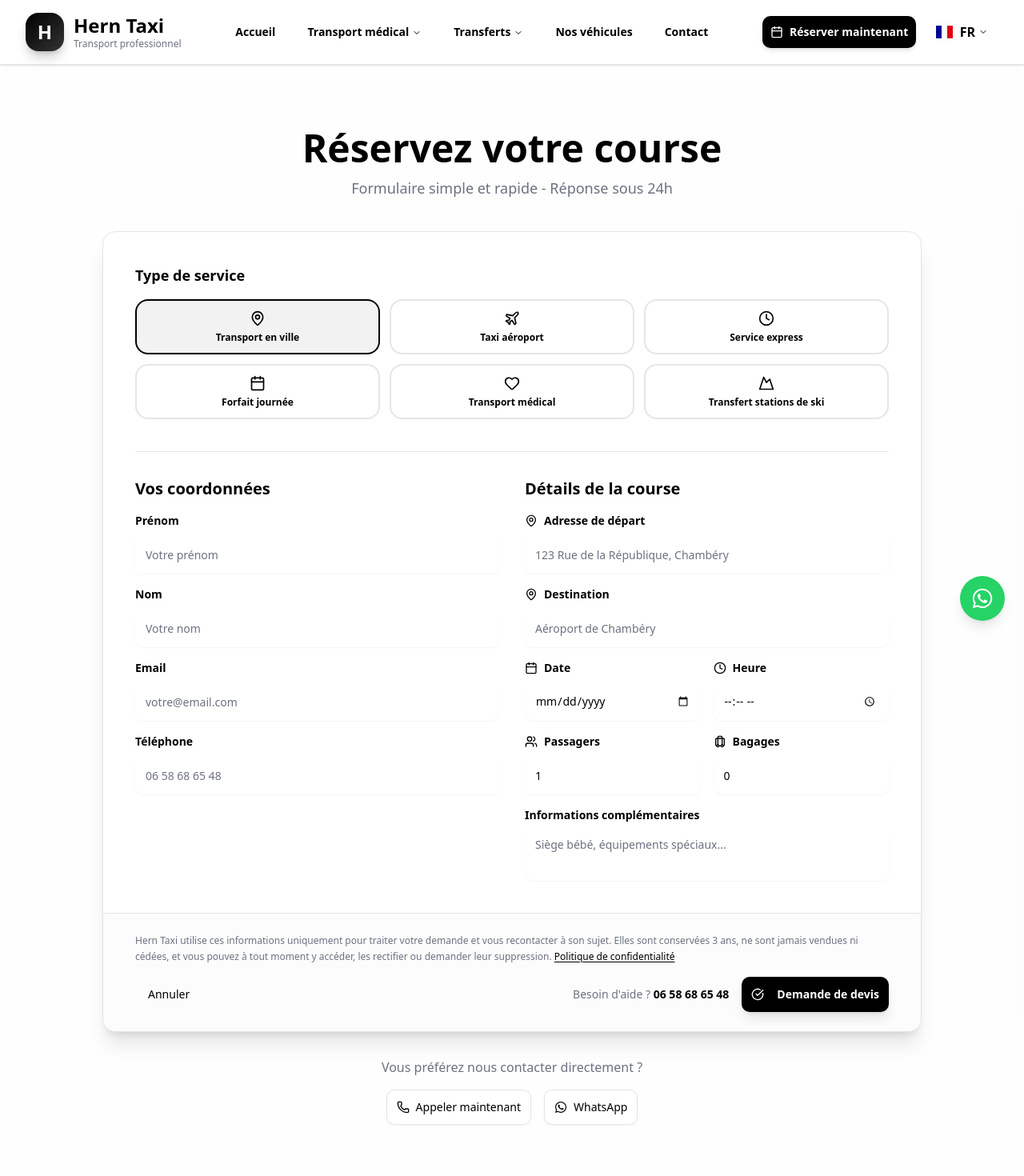
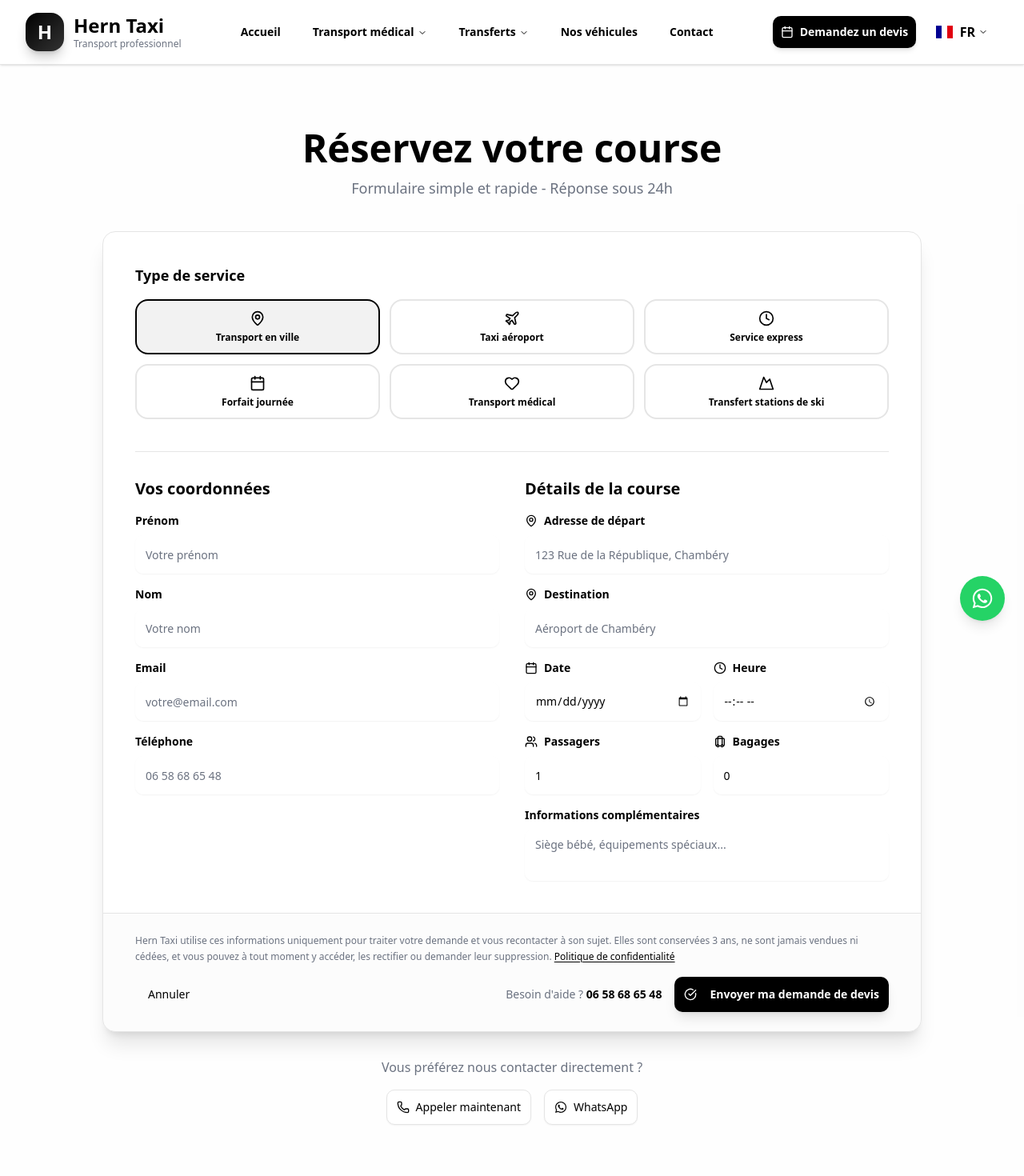
Before and after one commit to Adkhey74/taxi-website, a Next.js app: page /reservation in a window 1280 px wide. Shown: the top 1470 px of the page at 80% size. Built offline with nearby package versions, Linux system fonts and the light colour scheme.

Commit message:
Update global styles to ensure buttons are clickable and modify French and English translations for booking and confirmation actions to reflect quote requests.

```diff
--- a/src/app/globals.css
+++ b/src/app/globals.css
@@ -141,6 +141,14 @@
     scroll-behavior: smooth;
   }
 
+  /* Tailwind v4 a retiré cursor: pointer de son preflight : sans cette règle, aucun bouton ne se
+     signale comme cliquable. En couche base, une classe utilitaire (cursor-not-allowed…) garde la main. */
+  button:not(:disabled),
+  [role="button"]:not(:disabled),
+  label[for] {
+    cursor: pointer;
+  }
+
   /* Custom scrollbar */
   ::-webkit-scrollbar {
     width: 10px;
--- a/src/lib/i18n/translations.ts
+++ b/src/lib/i18n/translations.ts
@@ -17,8 +17,8 @@ export const translations = {
       transfersMenuLabel: "Aéroports & stations de ski",
       vehicles: "Nos véhicules",
       zonesContact: "Contact",
-      bookNow: "Réserver maintenant",
-      book: "Réserver",
+      bookNow: "Demandez un devis",
+      book: "Demandez un devis",
     },
     // Footer
     footer: {
@@ -347,8 +347,8 @@ export const translations = {
       flightNumberPlaceholder: "AF 1234",
       notes: "Informations complémentaires",
       notesPlaceholder: "Siège bébé, équipements spéciaux...",
-      confirm: "Demande de devis",
-      submit: "Demande de devis",
+      confirm: "Envoyer ma demande de devis",
+      submit: "Envoyer ma demande de devis",
       privacyNotice: "Hern Taxi utilise ces informations uniquement pour traiter votre demande et vous recontacter à son sujet. Elles sont conservées 3 ans, ne sont jamais vendues ni cédées, et vous pouvez à tout moment y accéder, les rectifier ou demander leur suppression.",
       privacyLink: "Politique de confidentialité",
       submitting: "Envoi en cours...",
@@ -411,8 +411,8 @@ export const translations = {
       transfersMenuLabel: "Airports & ski resorts",
       vehicles: "Our vehicles",
       zonesContact: "Contact",
-      bookNow: "Book now",
-      book: "Book",
+      bookNow: "Request a quote",
+      book: "Request a quote",
     },
     // Footer
     footer: {
@@ -745,7 +745,7 @@ export const translations = {
       flightNumberPlaceholder: "AF 1234",
       notes: "Additional notes",
       notesPlaceholder: "Additional information",
-      confirm: "Quote request",
+      confirm: "Send my quote request",
       submitting: "Submitting...",
       sending: "Sending...",
       cancel: "Cancel",
@@ -757,7 +757,7 @@ export const translations = {
       errorOccurred: "An error occurred",
       description: "Simple and quick form - Response within 24h",
       error: "Error",
-      submit: "Quote request",
+      submit: "Send my quote request",
       privacyNotice: "Hern Taxi uses this information only to process your request and contact you about it. It is kept for 3 years, never sold or shared, and you can access, correct or request deletion of it at any time.",
       privacyLink: "Privacy policy",
       bookingTitle: "Book your ride",
```
